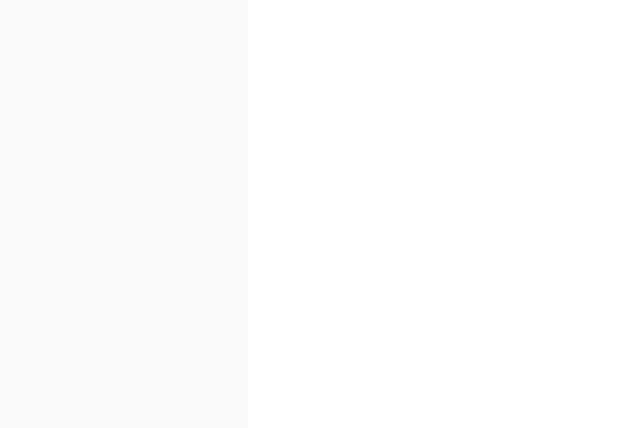
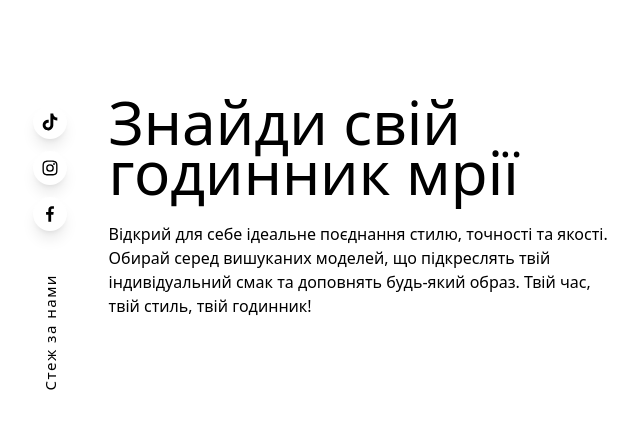
Before and after one commit to AnastasiiaMoskaliuk/d-s_solar, a Next.js app: page / in a window 1280 px wide. Shown: the top 428 px of the page, without its empty margins (8-648 px from the left). Built offline with nearby package versions, Linux system fonts and the light colour scheme.

Commit message:
feature: add HeroSection

```diff
--- a/app/(locale)/contact-us/page.tsx
+++ b/app/(locale)/contact-us/page.tsx
@@ -0,0 +1,7 @@
+export default function ContactUs() {
+  return (
+   <>
+  vxv
+   </>
+  );
+}
--- a/app/(locale)/legal/page.tsx
+++ b/app/(locale)/legal/page.tsx
@@ -0,0 +1,7 @@
+export default function Legal() {
+  return (
+   <>
+  vxv
+   </>
+  );
+}
--- a/app/(locale)/projekte/page.tsx
+++ b/app/(locale)/projekte/page.tsx
@@ -0,0 +1,7 @@
+export default function Projekte   () {
+  return (
+   <>
+  vxv
+   </>
+  );
+}
--- a/app/page.tsx
+++ b/app/page.tsx
@@ -1,8 +1,9 @@
+import HeroSection from "./sections/home-page/HeroSection";
+
 export default function Home() {
   return (
-    <div className="flex flex-col flex-1 items-center justify-center bg-zinc-50 font-sans dark:bg-black">
-      <main className="flex flex-1 w-full max-w-3xl flex-col items-center justify-between py-32 px-16 bg-white dark:bg-black sm:items-start">
-      </main>
-    </div>
+   <>
+   <HeroSection />
+   </>
   );
 }
--- a/app/sections/home-page/HeroSection.tsx
+++ b/app/sections/home-page/HeroSection.tsx
@@ -0,0 +1,94 @@
+import React, { FC } from "react";
+import Link from "next/link";
+
+import Image from "next/image";
+import Button from "@/components/ButtonComponent";
+
+import Tiktok from "@/src/social-networks/tiktok.svg";
+import Instagram from "@/src/social-networks/instagram.svg";
+import Facebook from "@/src/social-networks/facebook.svg";
+
+interface HeroProps {
+  className?: string;
+}
+
+const SocialObject = [
+  { href: "https://www.tiktok.com/@montre_d.art_", title: "Tiktok", image: Tiktok },
+  { href: "https://www.instagram.com/montre_d.art_", title: "Instagram", image: Instagram },
+  { href: "https://www.facebook.com/montre_d.art_", title: "Facebook", image: Facebook },
+];
+
+    const Links: FC<HeroProps> = ({ className }) => {
+  return (
+      <div
+        className={`${className} flex gap-[10px] lg:gap-[90px] w-max justify-items-center`}
+      >
+        <div className="flex gap-[12px] lg:flex-col lg:items-center ">
+          {SocialObject.map((item, index) => (
+            <Link
+              key={index}
+              href={item.href}
+              target="_blank"
+              rel="noopener noreferrer"
+              className="bg-white shadow-lg rounded-[50%] p-[8px] transition-all duration-300 hover:bg-darkBlack group"
+            >
+              <Image
+                src={item.image}
+                alt={item.title}
+                height={12}
+                className="h-[18px] w-[18px] transition-all duration-300 group-hover:filter group-hover:brightness-0 group-hover:invert"
+              />
+            </Link>
+          ))}
+        </div>
+        <p className="hidden lg:block font-frontrunner text-[15px] tracking-widest -rotate-90 ">
+          Стеж за нами
+        </p>
+        <p className="lg:hidden font-frontrunner tracking-widest">Стеж за нами</p>
+      </div>
+  );
+};
+
+const HeroSection: FC = () => {
+  return (
+    <section className="flex flex-col relative py-[40px] lg:py-[45px] lg:px-[0px]">
+      <div className="flex flex-col items-center mx-[20px] lg:mx-[0px] gap-[40px] lg:flex-row lg:gap-[0px] lg:items-center">
+        <Links className="hidden lg:grid" />
+
+        <div className="text-center flex flex-col items-center lg:flex-col lg:text-left lg:items-start lg:mt-[52px] mini:w-[500px] lg:w-[46%] xl:w-[40%] lg:pr-[40px] xl:pr-0">
+          <h1 className="font-frontrunner text-black leading-[50px] mb-4 md:mb-[20px] text-[40px] lg:text-[45px] lg:mb-[25px] xl:text-[60px] ">
+            Знайди свій годинник мрії
+          </h1>
+
+          <p className="text-silver font-poppins lg:text-left mb-[30px]">
+            Відкрий для себе ідеальне поєднання стилю, точності та якості.
+            Обирай серед вишуканих моделей, що підкреслять твій індивідуальний
+            смак та доповнять будь-який образ. Твій час, твій стиль, твій
+            годинник!
+          </p>
+
+          <Button text="Годинники" tag="a" href="/catalog" />
+        </div>
+
+        <Links className="grid lg:hidden" />
+      </div>
+
+      {/* <div className="flex justify-end lg:hidden">
+        <Image
+          className="object-contain"
+          src={Watch}
+          alt="Watch"
+          width={800}
+          loading="lazy"
+        />
+      </div>
+      <Image
+        className="hidden object-contain lg:right-0 lg:absolute lg:block lg:-z-10 lg:top-[5%] xl:top-[15%] lg:h-[500px] lg:w-[45%]"
+        src={Watch}
+        alt="Watch"
+      /> */}
+    </section>
+  );
+};
+
+export default HeroSection;
--- /dev/null
+++ b/components/ButtonComponent.tsx
@@ -0,0 +1,154 @@
+import React, { FC } from "react";
+import Image from "next/image";
+
+import Back from "@/src/vectors/back.svg";
+import Cube from "@/src/vectors/cube.svg";
+import Logout from "@/src/vectors/logout.svg";
+import Profile from "@/src/vectors/profile.svg";
+// import GoogleIcon from "@/src/authorization-page/google-icon.svg";
+// import FacebookIcon from "@/src/authorization-page/facebook-icon.svg";
+interface ButtonProps {
+  text?: string;
+  className?: string;
+  href?: string;
+  target?: string;
+  tag?: "a" | "button";
+  type?: "button" | "submit" | "reset";
+  background?: "darkBlack" | "transparent" | "onyx" | "white";
+  bordered?: boolean;
+  fullWidth?: boolean;
+  disabled?: boolean;
+  onClick?: () => void;
+  icon?: "cube" | "profile" | "facebook" | "google" | "logout" | "back";
+}
+
+const Button: FC<ButtonProps> = ({
+  text,
+  className,
+  href,
+  target,
+  tag = "button",
+  type = "button",
+  background = "darkBlack",
+  bordered = false,
+  fullWidth = false,
+  disabled,
+  onClick,
+  icon,
+}) => {
+  const Tag = tag;
+  const finalBackground = bordered ? "transparent" : background;
+  const backgroundClass =
+    finalBackground === "darkBlack"
+      ? "bg-darkBlack"
+      : finalBackground === "white"
+      ? "bg-show"
+      : finalBackground === "onyx"
+      ? "bg-onyx"
+      : "bg-transparent";
+  const disabledBg =
+    finalBackground === "darkBlack"
+      ? "disabled:bg-darkBlack  disabled:bg-opacity-50 disabled:text-snow"
+      : "disabled:bg-black  disabled:bg-opacity-60 disabled:text-snow";
+  const textClass =
+    finalBackground === "darkBlack" || finalBackground === "onyx"
+      ? "text-white"
+      : bordered
+      ? "text-darkBlack"
+      : "";
+
+  const borderClass = bordered ? "border border-darkBlack border-solid" : "";
+
+  const widthClass = fullWidth ? "w-[100%]" : "";
+
+  const hoverClass = bordered
+    ? "hover:bg-darkBlack hover:text-white transition-colors duration-300"
+    : finalBackground === "darkBlack"
+    ? "hover:bg-darkSilver transition-colors duration-300"
+    : "";
+
+  const renderIcon = () => {
+    if (icon === "cube") {
+      return (
+        <Image
+          src={Cube}
+          alt="Cube"
+          width={20}
+          height={20}
+          className="mr-2 inline-block"
+        />
+      );
+    }
+    if (icon === "profile") {
+      return (
+        <Image
+          src={Profile}
+          alt="Profile"
+          width={20}
+          height={20}
+          className="mr-2 inline-block"
+        />
+      );
+    }
+    // if (icon === "facebook") {
+    //   return (
+    //     <Image
+    //       src={FacebookIcon}
+    //       alt="Facebook icon"
+    //       width={14}
+    //       height={14}
+    //       className="mr-2 inline-block"
+    //     />
+    //   );
+    // }
+    // if (icon === "google") {
+    //   return (
+    //     <Image
+    //       src={GoogleIcon}
+    //       alt="Google icon"
+    //       width={22}
+    //       height={22}
+    //       className="mr-2 inline-block"
+    //     />
+    //   );
+    // }
+    if (icon === "logout") {
+      return (
+        <Image
+          src={Logout}
+          alt="Logout icon"
+          width={22}
+          height={22}
+          className="mr-2 inline-block w-[15px] filter group-hover:brightness-0 group-hover:invert group-active:brightness-0 group-active:invert transition duration-300 ease-in-out"
+        />
+      );
+    }
+    if (icon == "back") {
+      return (
+        <Image
+          src={Back}
+          alt="Back arrow icon"
+          width={20}
+          height={20}
+          className="mr-2 inline-block w-[15px] filter group-hover:brightness-0 group-hover:invert group-active:brightness-0 group-active:invert transition duration-300 ease-in-out"
+        />
+      );
+    }
+    return null;
+  };
+
+  return (
+    <Tag
+      className={`${className} ${disabledBg} ${backgroundClass} ${borderClass} ${textClass} ${widthClass} ${hoverClass} py-[16px] px-[24px] rounded-[6px] flex items-center justify-center disabled:cursor-not-allowed group`}
+      type={type}
+      target={target}
+      href={href}
+      disabled={disabled}
+      onClick={onClick}>
+      {renderIcon()}
+      {text}
+    </Tag>
+  );
+};
+
+export default Button;
```
